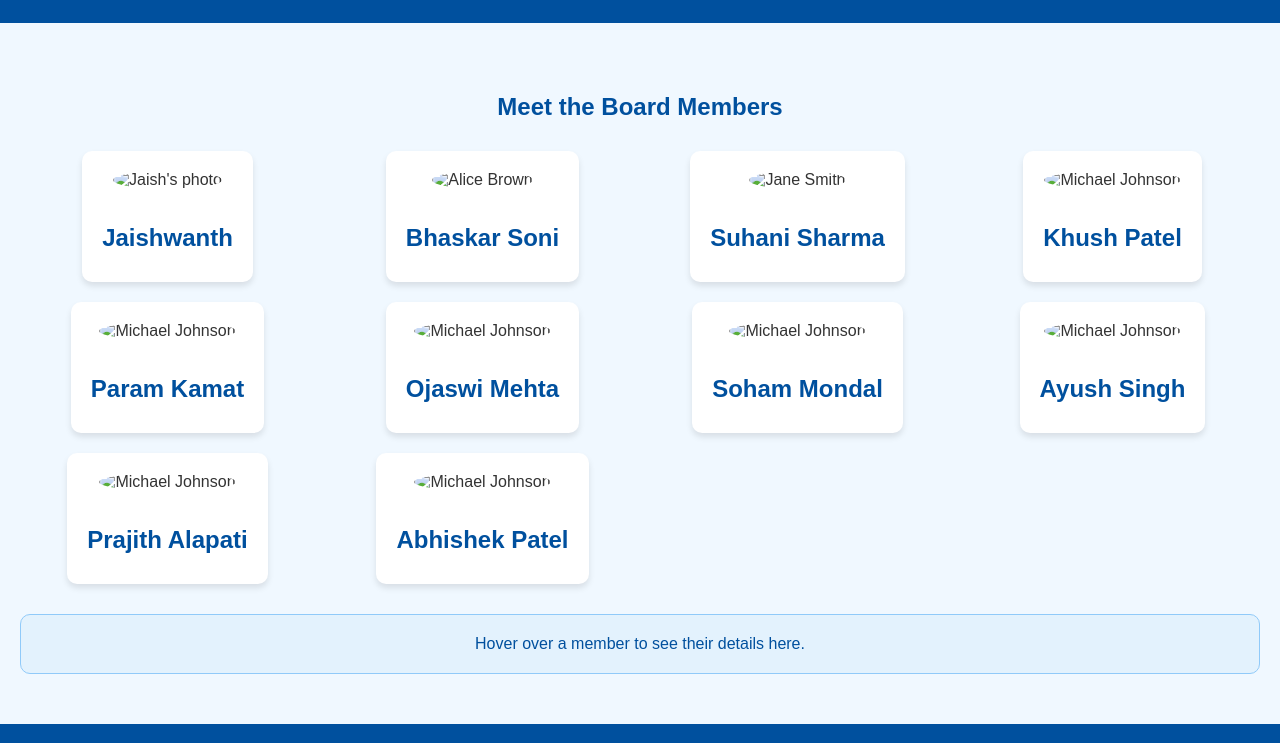
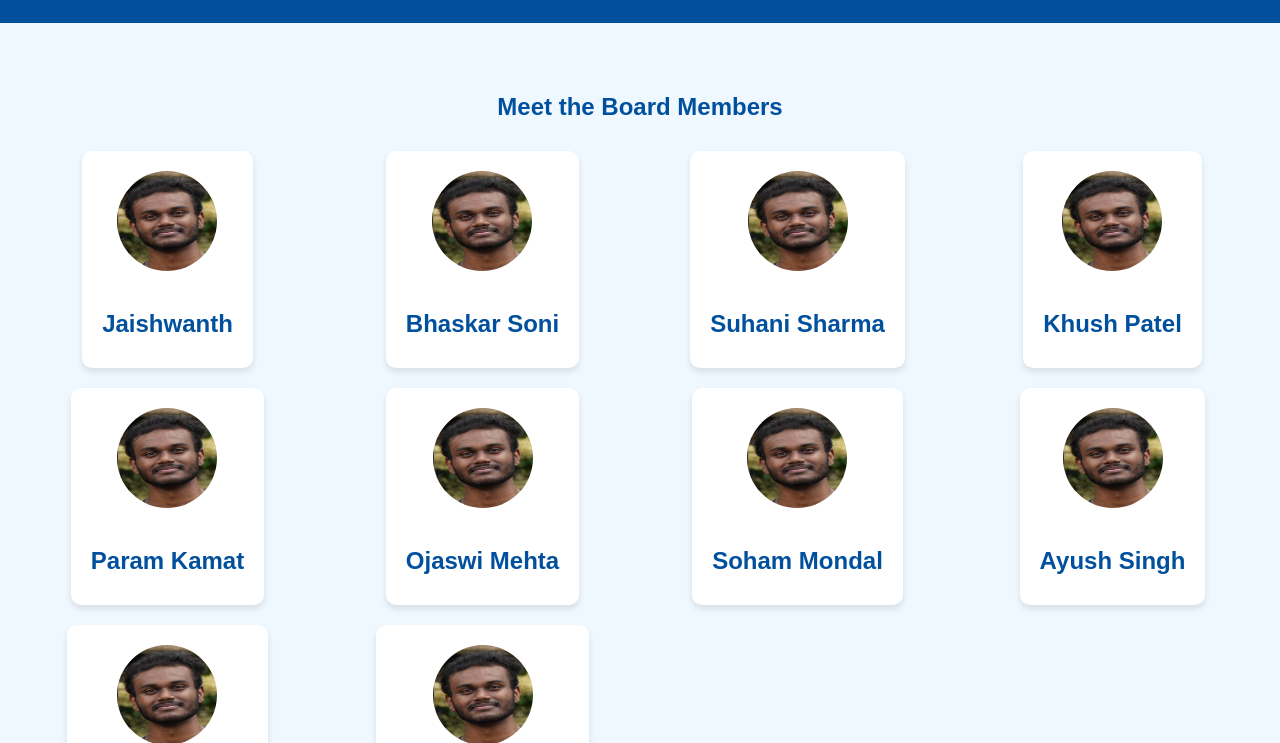
Before and after one commit to zuhanii/SAEwebpage, a plain HTML site: page board.html in a window 1280 px wide. Shown: the part 57-800 px from the top of the page. Drawn offline with Linux system fonts and the light colour scheme.

Commit message:
Update board.html

```diff
--- a/board.html
+++ b/board.html
@@ -83,44 +83,44 @@
 
         <div class="team-grid">
             <div class="team-member" onmouseover="showInfo('John Doe', 'Chairperson', 'Leading SAE VIT with vision and dedication, overseeing all activities and collaborations.')">
-                <img src="jaish.jpeg" alt="Jaish's photo">
+                <img src="images/jaish.jpeg" alt="Jaish's photo">
                 <h2>Jaishwanth</h2>
             </div>
 
             <div class="team-member" onmouseover="showInfo('Alice Brown', 'Secretary', 'Managing communications, documentation, and scheduling for SAE VIT activities.')">
-                <img src="jaish.jpeg" alt="Alice Brown">
+                <img src="images/jaish.jpeg" alt="Alice Brown">
                 <h2>Bhaskar Soni</h2>
             </div>
             <div class="team-member" onmouseover="showInfo('Jane Smith', 'Vice Chairperson', 'Supporting strategic planning and team coordination for seamless execution of goals.')">
-                <img src="jaish.jpeg" alt="Jane Smith">
+                <img src="images/jaish.jpeg" alt="Jane Smith">
                 <h2>Suhani Sharma</h2>
             </div>
             <div class="team-member" onmouseover="showInfo('Michael Johnson', 'Treasurer', 'Ensuring proper budgeting and financial management for events and projects.')">
-                <img src="jaish.jpeg" alt="Michael Johnson">
+                <img src="images/jaish.jpeg" alt="Michael Johnson">
                 <h2>Khush Patel</h2>
             </div>
             <div class="team-member" onmouseover="showInfo('Michael Johnson', 'Treasurer', 'Ensuring proper budgeting and financial management for events and projects.')">
-                <img src="jaish.jpeg" alt="Michael Johnson">
+                <img src="images/jaish.jpeg" alt="Michael Johnson">
                 <h2>Param Kamat</h2>
             </div>
             <div class="team-member" onmouseover="showInfo('Michael Johnson', 'Treasurer', 'Ensuring proper budgeting and financial management for events and projects.')">
-                <img src="jaish.jpeg" alt="Michael Johnson">
+                <img src="images/jaish.jpeg" alt="Michael Johnson">
                 <h2>Ojaswi Mehta</h2>
             </div>
             <div class="team-member" onmouseover="showInfo('Michael Johnson', 'Treasurer', 'Ensuring proper budgeting and financial management for events and projects.')">
-                <img src="jaish.jpeg" alt="Michael Johnson">
+                <img src="images/jaish.jpeg" alt="Michael Johnson">
                 <h2>Soham Mondal</h2>
             </div>
             <div class="team-member" onmouseover="showInfo('Michael Johnson', 'Treasurer', 'Ensuring proper budgeting and financial management for events and projects.')">
-                <img src="jaish.jpeg" alt="Michael Johnson">
+                <img src="images/jaish.jpeg" alt="Michael Johnson">
                 <h2>Ayush Singh</h2>
             </div>
             <div class="team-member" onmouseover="showInfo('Michael Johnson', 'Treasurer', 'Ensuring proper budgeting and financial management for events and projects.')">
-                <img src="jaish.jpeg" alt="Michael Johnson">
+                <img src="images/jaish.jpeg" alt="Michael Johnson">
                 <h2>Prajith Alapati</h2>
             </div>
             <div class="team-member" onmouseover="showInfo('Michael Johnson', 'Treasurer', 'Ensuring proper budgeting and financial management for events and projects.')">
-                <img src="jaish.jpeg" alt="Michael Johnson">
+                <img src="images/jaish.jpeg" alt="Michael Johnson">
                 <h2>Abhishek Patel</h2>
             </div>
         </div>
```
